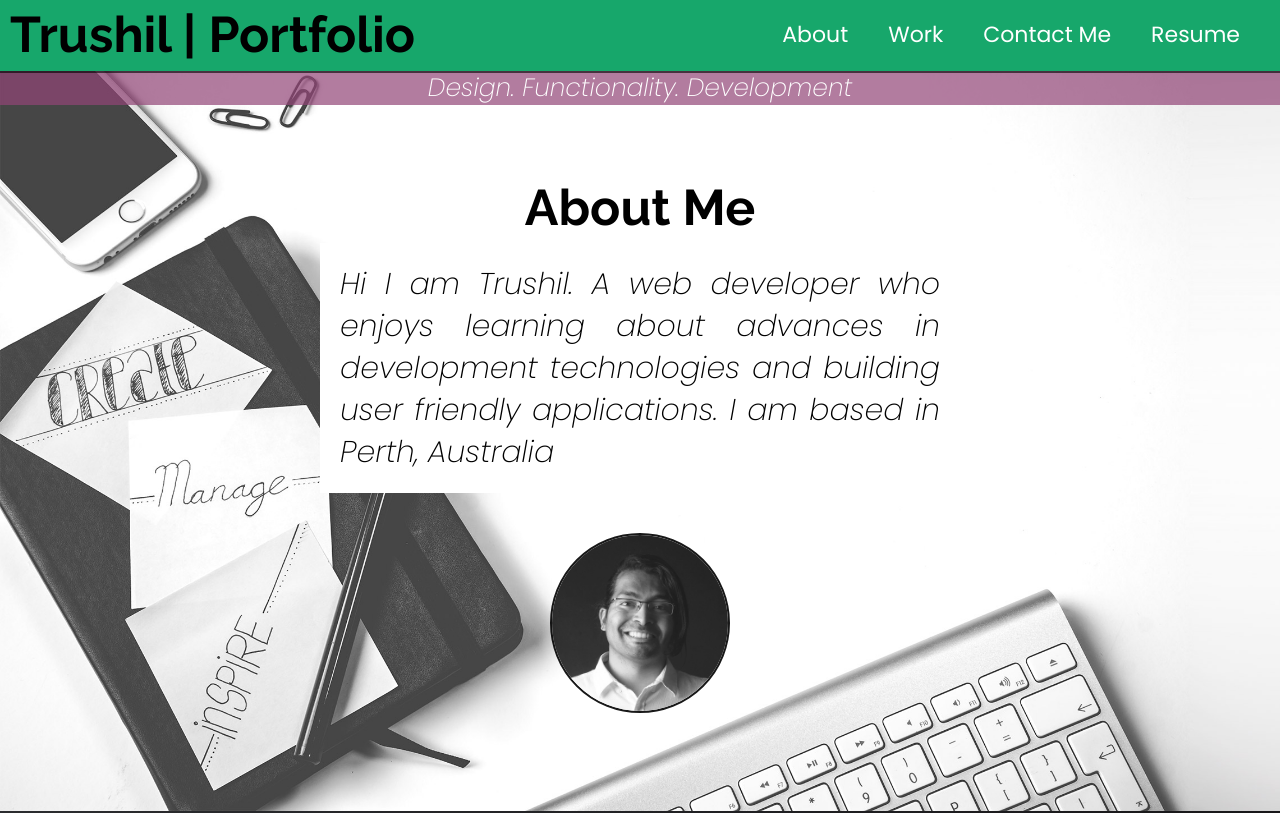
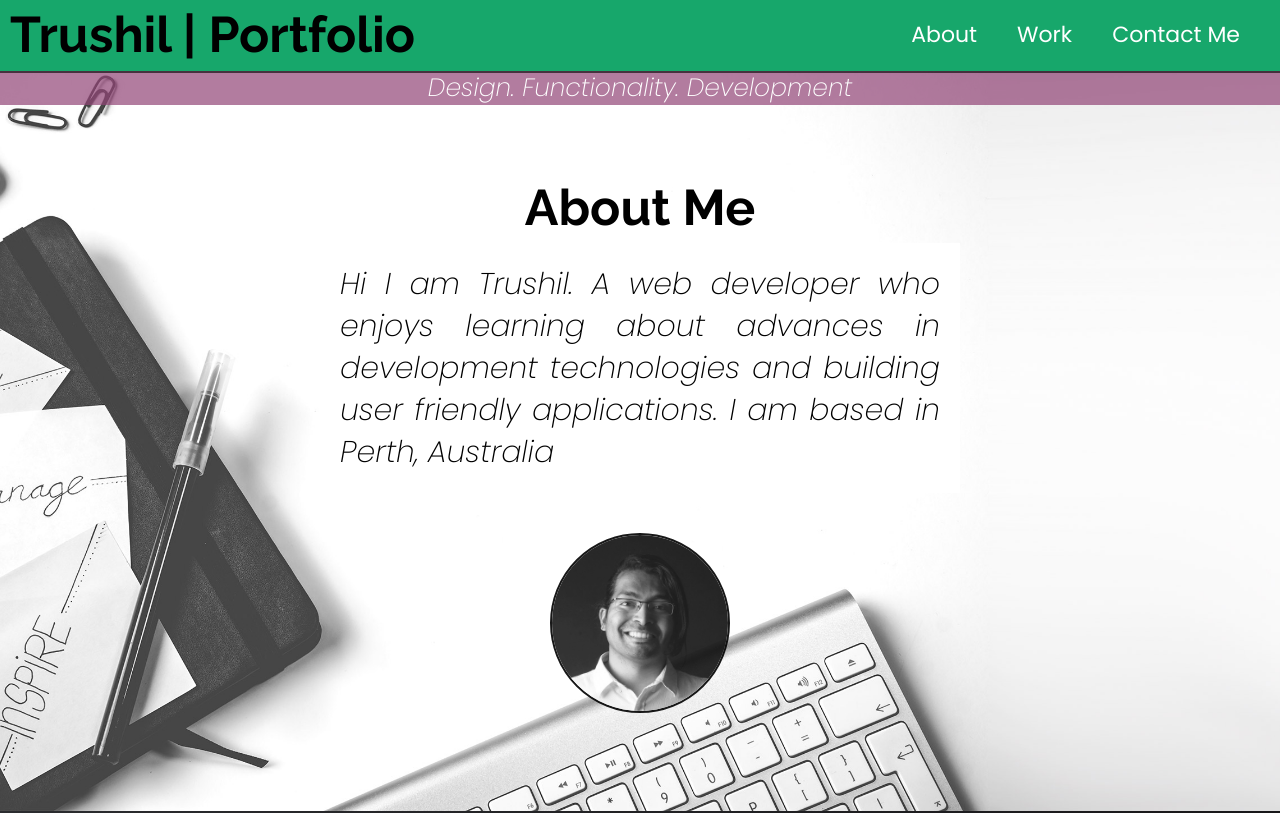
Before and after one commit to TrushilBudhia/Portfolio, a plain HTML site: page index.html in a window 1280 px wide. Shown: the top 813 px of the page. Drawn offline with Linux system fonts and the light colour scheme.

Commit message:
Updated the index.html, style.css and README.md files

```diff
--- a/assets/css/style.css
+++ b/assets/css/style.css
@@ -67,7 +67,6 @@ p {
 
 img {
   display: block;
-  width: 100%;
 }
 
 /* Navigation Bar styling */
@@ -288,8 +287,9 @@ footer {
 
 /* MEDIA QUERIES */
 /****************************************************/
-/* For TABLETS and larger devices - min-width 425px */
+/* For TABLETS and larger devices */
 /****************************************************/
+/* min-width 425px */
 @media (min-width: 425px) {
   /* Header section styling */
   #navbar {
@@ -367,7 +367,7 @@ footer {
   }
   /* About Me section styling */
   #about-me-section {
-    background: url('../images/bg1.jpg');
+    background: url('../images/bg1.jpg') no-repeat center center fixed;
     background-size: cover;
     height: 97vh;                             /* Takes up 97% of the viewport height */
   }
--- a/index.html
+++ b/index.html
@@ -22,7 +22,6 @@
                 <li><a href="#about-me-section">About</a></li>
                 <li><a href="#projects">Work</a></li>
                 <li><a href="#contact">Contact Me</a></li>
-                <li><a href="#">Resume</a></li>
             </ul>
         </nav>
         <!-- END NAV SECTION -->
@@ -44,12 +43,14 @@
     <main id="projects">
         <h2 class="projects-section-header">Work</h2>
         <h3 class="projects-section-header">These are some of my projects</h3>
+        <!-- START MAIN PROJECT EXAMPLE SECTION -->
         <article class="projects-grid">
             <a href="https://trushilbudhia.github.io/FlipCards-Half/" target="_blank" class="project-work">
                 <img class="project-image" src="./assets/images/Flip-Card-img-1.jpg" alt="Flip card project preview">
                 <p>Flip Card | Javascript</p>
             </a>
         </article>
+        <!-- END MAIN PROJECT EXAMPLE SECTION -->
         <article class="projects-grid">
             <a href="https://trushilbudhia.github.io/SearchAnimate/" target="_blank" class="project-work">
                 <img class="project-image" src="./assets/images/Autotyper-img-1.jpg" alt="Autotyper project preview">
@@ -109,11 +110,11 @@
     </section>
     <!-- END CONTACT SECTION -->
 
-    <!-- START CONTACT SECTION -->
+    <!-- START FOOTER SECTION -->
     <footer>
         <p>© Created by Trushil</p>
     </footer>
-    <!-- END CONTACT SECTION -->
+    <!-- END FOOTER SECTION -->
 </body>
 
 </html>
```
Also changed, not shown: 2 other files.
